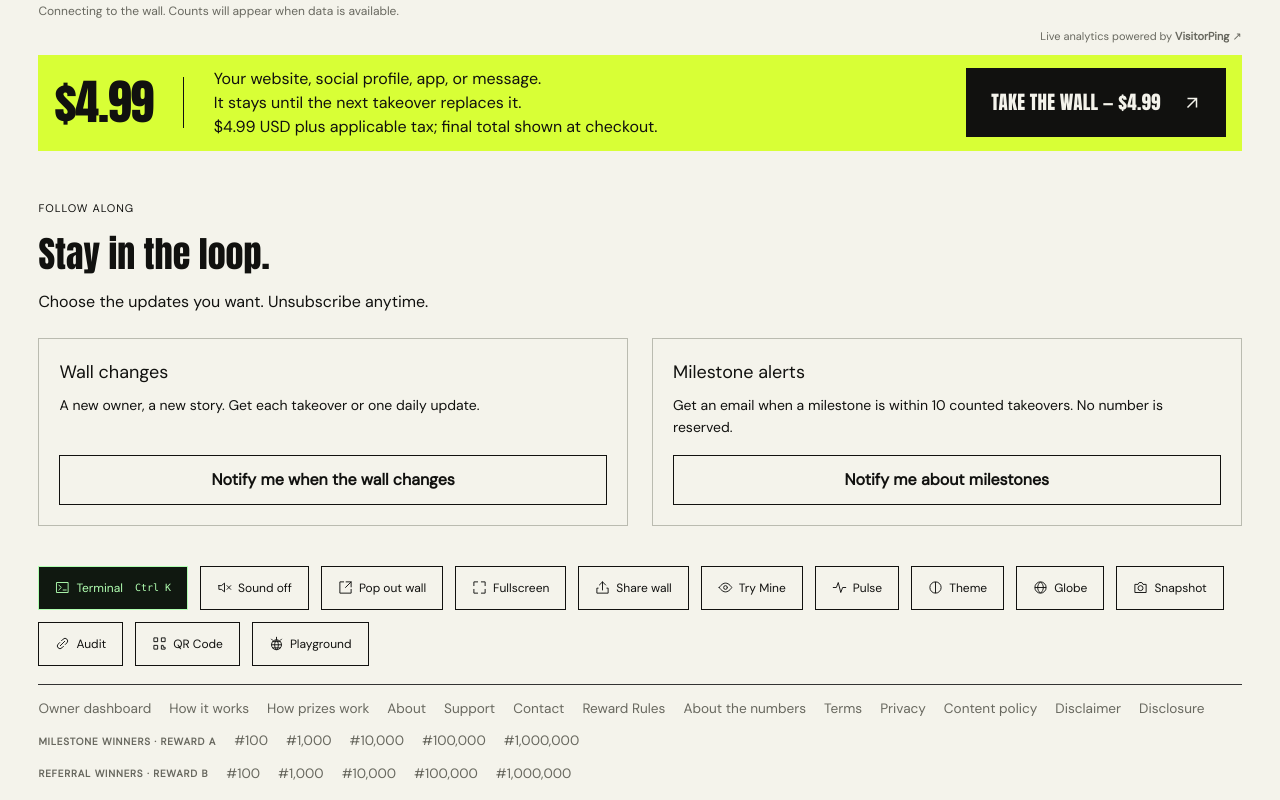
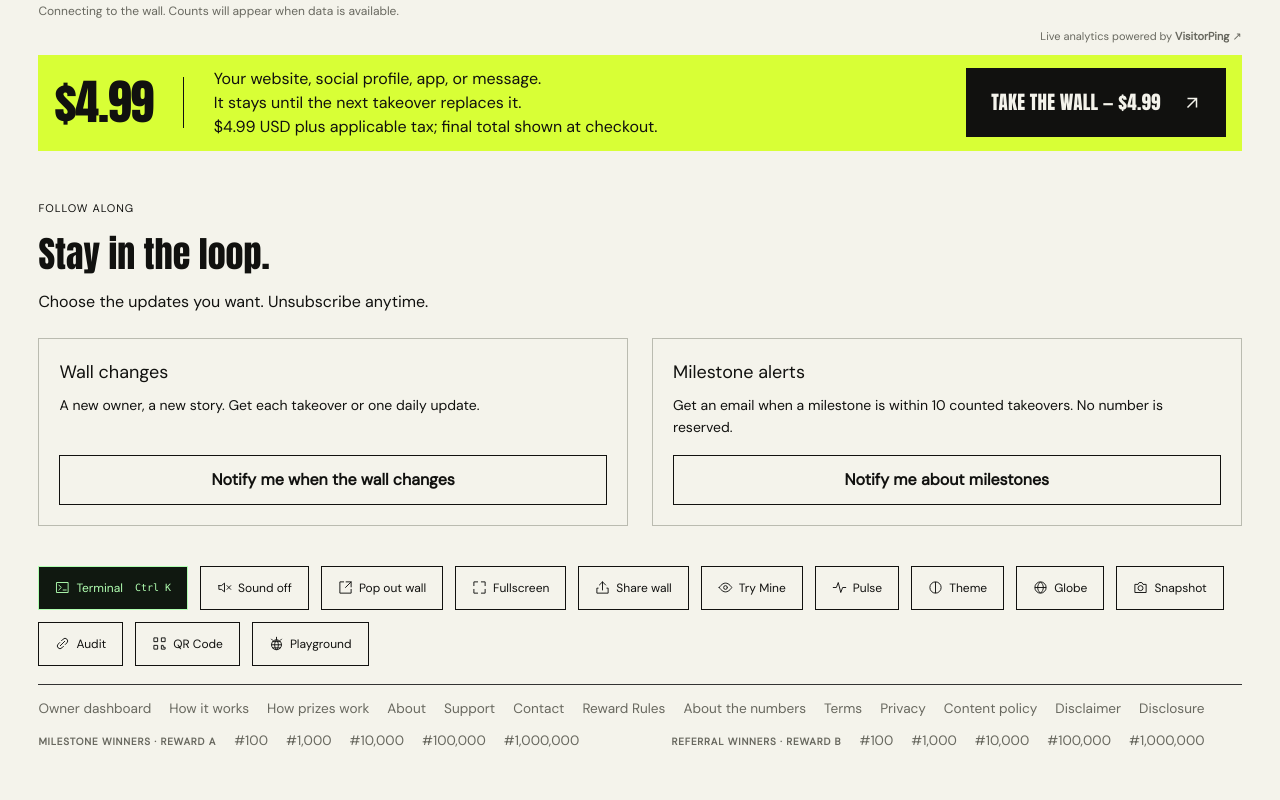
Before and after one commit to sariserhan/takethewall, a Next.js app: page / in a window 1280 px wide. Shown: the part 735-1535 px from the top of the page. After the commit the page ends 1503 px from the top, so only its background shows below. Built offline with nearby package versions, Linux system fonts and the light colour scheme; no server answers.

Commit message:
Align footer winner groups on one row when space allows

```diff
--- a/app/globals.css
+++ b/app/globals.css
@@ -1248,3 +1248,5 @@ select:focus-visible{outline:2px solid var(--ink);outline-offset:3px}
 .referral-embed-preview{margin:16px 0;max-width:100%}.referral-embed-preview.banner{display:flex;justify-content:center;align-items:center;padding:16px;background:#11110f;border-radius:8px}.referral-embed-preview img{display:block;width:100%;max-width:400px;height:auto}.referral-footer-preview{display:inline-flex;align-items:center;padding:8px 12px;background:#d8ff36;color:#11110f!important;font:600 13px/1.5 Arial,sans-serif;text-decoration:none;border-radius:4px}.ownership-badge textarea{width:100%;max-width:100%;box-sizing:border-box;overflow-wrap:anywhere}.ownership-badge input{width:100%;min-width:0}
 
 .vote-controls button:not(:disabled):first-child:is(:hover,:focus-visible){background:#b8f252;color:#11110f}.vote-controls button:not(:disabled):last-child:is(:hover,:focus-visible){background:#ff8a80;color:#11110f}
+
+.footer-winner-groups{display:flex;flex-wrap:wrap;align-items:center;justify-content:space-between;gap:16px 32px}.footer-winner-groups .milestone-footer{flex:0 1 auto;min-width:0;max-width:100%}
--- a/components/public-footer.tsx
+++ b/components/public-footer.tsx
@@ -30,6 +30,7 @@ export function PublicFooter({ home = false }: { home?: boolean }) {
             </Link>
           ))}
         </nav>
+        <div className="footer-winner-groups">
           <nav className="milestone-footer" aria-label="Milestone walls">
             <span>MILESTONE WINNERS · REWARD A</span>
             {MILESTONES.map((m) => (
@@ -41,11 +42,15 @@ export function PublicFooter({ home = false }: { home?: boolean }) {
           <nav className="milestone-footer" aria-label="Referral winner walls">
             <span>REFERRAL WINNERS · REWARD B</span>
             {MILESTONES.map((m) => (
-            <Link key={m.takeoverNumber} href={`/${m.takeoverNumber}/referral`}>
+              <Link
+                key={m.takeoverNumber}
+                href={`/${m.takeoverNumber}/referral`}
+              >
                 #{m.takeoverNumber.toLocaleString("en-US")}
               </Link>
             ))}
           </nav>
+        </div>
       </footer>
       {home && <InfoOverlay />}
       <Script
```
Lines whose indentation alone changed are shown as unchanged.
